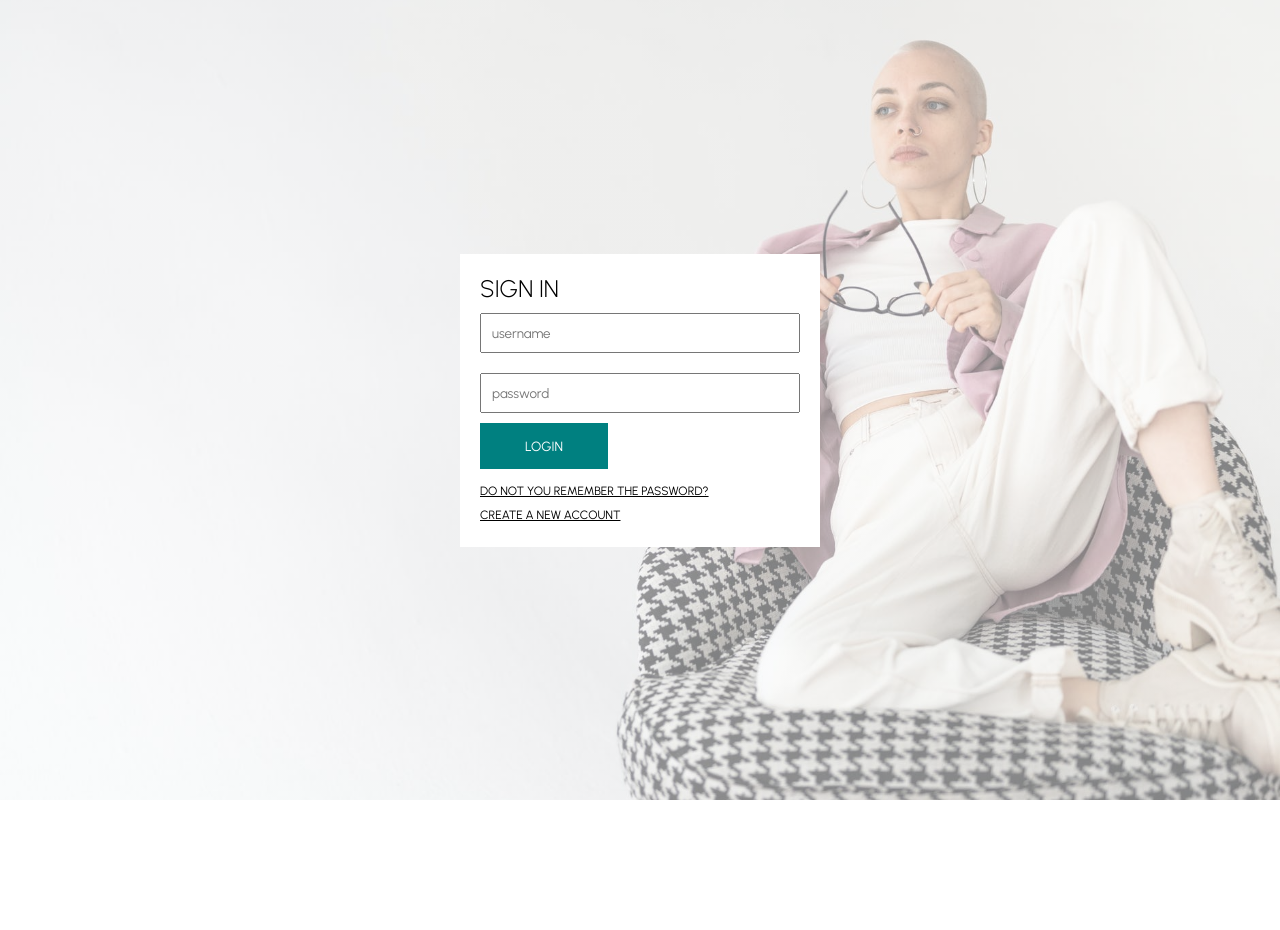
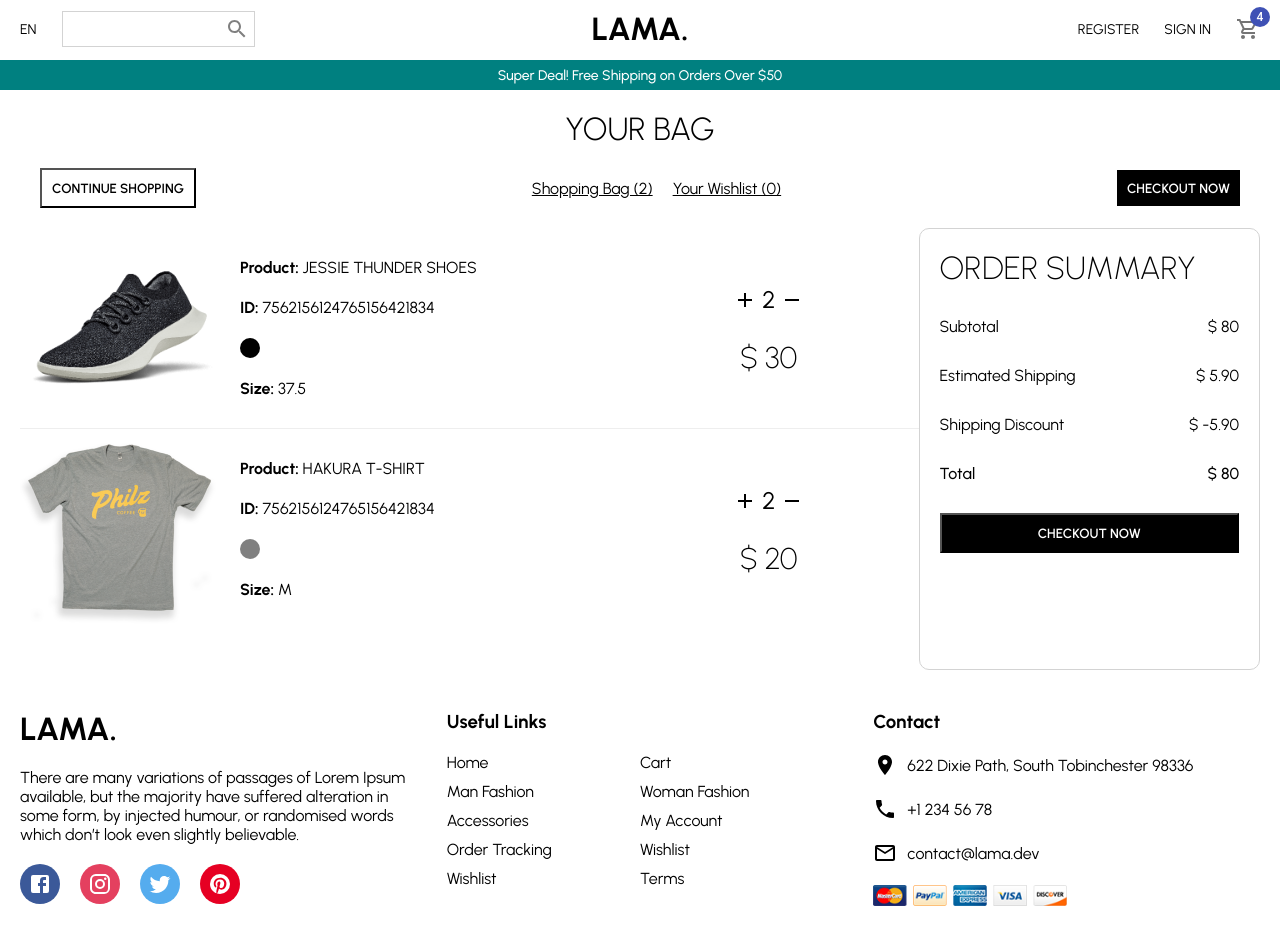
Before and after one commit to bomdiavei/lama, a React (Create React App) app: page / in a window 1280 px wide. Before the commit the page ends 800 px from the top, so only its background shows below. Built offline with nearby package versions, Linux system fonts and the light colour scheme.

Commit message:
Shopping cart page

```diff
--- a/src/App.jsx
+++ b/src/App.jsx
@@ -2,11 +2,12 @@
 // import ProductList from "./pages/ProductList"
 // import Product from './pages/Product'
 // import Register from './pages/Register'
-import Login from './pages/Login'
+// import Login from './pages/Login'
+import Cart from './pages/Cart'
 
 function App() {
   return (
-    <Login />
+    <Cart />
   )
 }
 
--- /dev/null
+++ b/src/pages/Cart.jsx
@@ -0,0 +1,247 @@
+import styled from 'styled-components'
+import { Add, Remove } from '@material-ui/icons'
+
+import Navbar from '../components/Navbar'
+import Announcement from '../components/Announcement'
+import Footer from '../components/Footer'
+
+import ProductImg from '../assets/images/product.png'
+import ProductImg2 from '../assets/images/product2.png'
+
+const Container = styled.div`
+
+`
+
+const Wrapper = styled.div`
+    padding: 20px;
+`
+
+const Title = styled.h1`
+    font-weight: 300;
+    text-align: center;
+`
+
+const Top = styled.div`
+    display: flex;
+    align-items: center;
+    justify-content: space-between;
+    padding: 20px;
+`
+
+const TopButton = styled.button`
+    padding: 10px;
+    font-weight: 600;
+    cursor: pointer;
+    border: ${props => props.type === "filled" && "none"};
+    background-color: ${props => props.type === "filled" ? "black" : "transparent"};
+    color: ${props => props.type === "filled" && "white"};
+`
+
+const TopTexts = styled.div``
+
+const TopText = styled.span`
+    text-decoration: underline;
+    cursor: pointer;
+    margin: 0 10px;
+`
+
+const Bottom = styled.div`
+    display: flex;
+    justify-content: space-between;
+`
+
+const Info = styled.div`
+    flex: 3;
+`
+
+const Product = styled.div`
+    display: flex;
+    justify-content: space-between;
+`
+
+const ProductDetail = styled.div`
+    flex: 2;
+    display: flex;
+`
+
+const Image = styled.img`
+    width: 200px;
+`
+
+const Details = styled.div`
+    padding: 20px;
+    display: flex;
+    flex-direction: column;
+    justify-content: space-around;
+`
+
+const ProductName = styled.span`
+
+`
+
+const ProductId = styled.span`
+
+`
+
+const ProductColor = styled.div`
+    width: 20px;
+    height: 20px;
+    border-radius: 50%;
+    background-color: ${props => props.color};
+`
+
+const ProductSize = styled.span`
+
+`
+
+const PriceDetail = styled.div`
+    flex: 1;
+    display: flex;
+    flex-direction: column;
+    align-items: center;
+    justify-content: center;
+`
+
+const ProductAmountContainer = styled.div`
+    display: flex;
+    align-items: center;
+    margin-bottom: 20px;
+`
+
+const ProductAmount = styled.div`
+    font-size: 24px;
+    margin: 5px;
+`
+
+const ProductPrice = styled.div`
+    font-size: 30px;
+    font-weight: 200;
+`
+
+const Hr = styled.hr`
+    background-color: #eee;
+    border: none;
+    height: 1px;
+`
+
+const Summary = styled.div`
+    flex: 1;
+    border: 0.5px solid lightgray;
+    border-radius: 10px;
+    padding: 20px;
+    height: 50vh;
+`
+
+const SummaryTitle = styled.h1`
+    font-weight: 200;
+`
+
+const SummaryItem = styled.div`
+    margin: 30px 0;
+    display: flex;
+    justify-content: space-between;
+    font-weight: ${props => props.type === "total" && "500"};
+    font-weight: ${props => props.type === "total" && "24px"};
+`
+
+const SummaryItemText = styled.span`
+
+`
+
+const SummaryItemPrice = styled.span`
+
+`
+
+const Button = styled.button`
+    width: 100%;
+    padding: 10px;
+    background-color: black;
+    color: white;
+    font-weight: 600;
+`
+
+const Cart = () => {
+  return (
+      <Container>
+          <Navbar />
+          <Announcement />
+            <Wrapper>
+                <Title>YOUR BAG</Title>
+                <Top>
+                    <TopButton>CONTINUE SHOPPING</TopButton>
+                    <TopTexts>
+                        <TopText>Shopping Bag (2)</TopText>
+                        <TopText>Your Wishlist (0)</TopText>
+                    </TopTexts>
+                    <TopButton type="filled">CHECKOUT NOW</TopButton>
+                </Top>
+                <Bottom>
+                    <Info>
+                        <Product>
+                            <ProductDetail>
+                                <Image src={ProductImg}/>
+                                <Details>
+                                    <ProductName><b>Product:</b> JESSIE THUNDER SHOES</ProductName>
+                                    <ProductId><b>ID:</b> 7562156124765156421834</ProductId>
+                                    <ProductColor color="black" />
+                                    <ProductSize><b>Size:</b> 37.5</ProductSize>
+                                </Details>
+                            </ProductDetail>
+                            <PriceDetail>
+                                <ProductAmountContainer>
+                                    <Add />
+                                    <ProductAmount>2</ProductAmount>
+                                    <Remove />
+                                </ProductAmountContainer>
+                                <ProductPrice>$ 30</ProductPrice>
+                            </PriceDetail>
+                        </Product>
+                        <Hr />
+                        <Product>
+                            <ProductDetail>
+                                <Image src={ProductImg2}/>
+                                <Details>
+                                    <ProductName><b>Product:</b> HAKURA T-SHIRT</ProductName>
+                                    <ProductId><b>ID:</b> 7562156124765156421834</ProductId>
+                                    <ProductColor color="gray" />
+                                    <ProductSize><b>Size:</b> M</ProductSize>
+                                </Details>
+                            </ProductDetail>
+                            <PriceDetail>
+                                <ProductAmountContainer>
+                                    <Add />
+                                    <ProductAmount>2</ProductAmount>
+                                    <Remove />
+                                </ProductAmountContainer>
+                                <ProductPrice>$ 20</ProductPrice>
+                            </PriceDetail>
+                        </Product>
+                    </Info>
+                    <Summary>
+                        <SummaryTitle>ORDER SUMMARY</SummaryTitle>
+                        <SummaryItem>
+                            <SummaryItemText>Subtotal</SummaryItemText>
+                            <SummaryItemPrice>$ 80</SummaryItemPrice>
+                        </SummaryItem>
+                        <SummaryItem>
+                            <SummaryItemText>Estimated Shipping</SummaryItemText>
+                            <SummaryItemPrice>$ 5.90</SummaryItemPrice>
+                        </SummaryItem>
+                        <SummaryItem>
+                            <SummaryItemText>Shipping Discount</SummaryItemText>
+                            <SummaryItemPrice>$ -5.90</SummaryItemPrice>
+                        </SummaryItem>
+                        <SummaryItem type="total">
+                            <SummaryItemText>Total</SummaryItemText>
+                            <SummaryItemPrice>$ 80</SummaryItemPrice>
+                        </SummaryItem>
+                        <Button>CHECKOUT NOW</Button>
+                    </Summary>
+                </Bottom>
+            </Wrapper>
+          <Footer />
+      </Container>
+  )
+}
+
+export default Cart
```
Also changed, not shown: src/assets/images/product.png (added), src/assets/images/product2.png (added).
